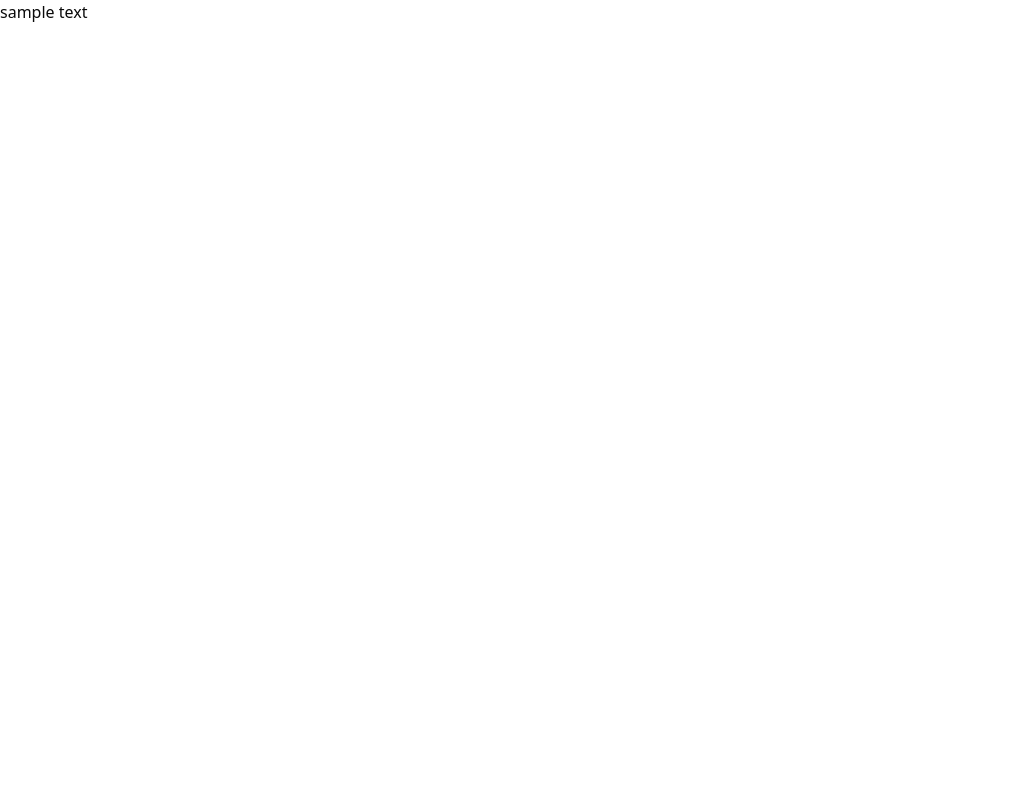
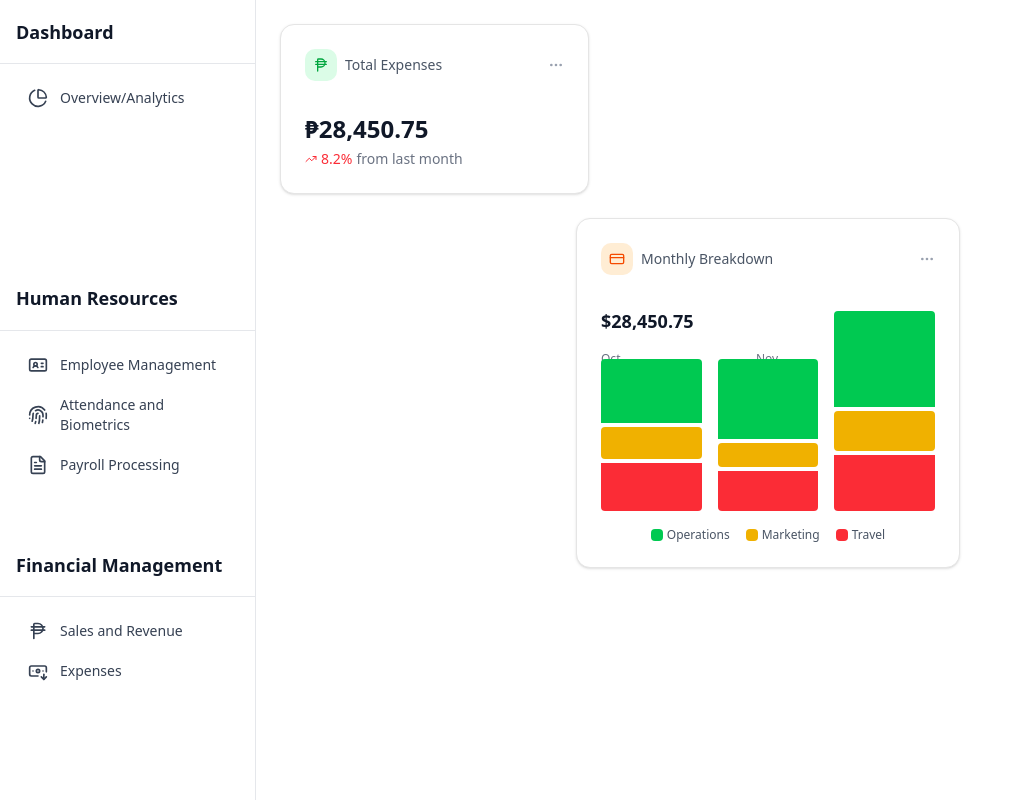
Before and after one commit to JosefDominus/celerity-one, a Next.js app: page /pages/financial-management/expenses in a window 1280 px wide. Shown: the whole page, without its empty margins (0-1023 px from the left). Built offline with nearby package versions, Linux system fonts and the light colour scheme.

Commit message:
added payroll processing 092625

```diff
--- a/src/app/pages/financial-management/expenses/page.js
+++ b/src/app/pages/financial-management/expenses/page.js
@@ -1,15 +1,128 @@
 "use client"
 
 
+import { Card, CardHeader, CardTitle, CardContent } from "@/components/ui/card"
+import Sidebar from "@/components/sidebar"
+import {  CreditCard, MoreHorizontal, PhilippinePeso, TrendingUp } from "lucide-react" // <-- import icons
+
+const chartData = [
+  { month: "January", desktop: 186, mobile: 80 },
+  { month: "February", desktop: 305, mobile: 200 },
+  { month: "March", desktop: 237, mobile: 120 },
+  { month: "April", desktop: 73, mobile: 190 },
+  { month: "May", desktop: 209, mobile: 130 },
+  { month: "June", desktop: 214, mobile: 140 },
+]
+
+const chartConfig = {
+  desktop: { label: "Desktop", color: "#2563eb" },
+  mobile: { label: "Mobile", color: "#60a5fa" },
+}
+
+export default function ExpensesPage() {
+  return (
+    <div className="flex">
+      {/* Sidebar */}
+      <div className="w-64 fixed inset-y-0">
+        <Sidebar />
+      </div>
+
+      {/* Main content */}
+      <div className="flex-1 flex-row ml-64 p-6 space-y-6">
+        {/* Grid Cards */}
+        <div className="grid grid-cols-1 md:grid-cols-2 lg:grid-cols-3 gap-6">
+          {/* Total Expenses */}
+          <Card className="bg-white">
+            <CardHeader className="flex flex-row items-center justify-between space-y-0 pb-2">
+              <CardTitle className="text-sm font-medium text-gray-600 flex items-center gap-2">
+                <div className="w-8 h-8 bg-green-100 rounded-lg flex items-center justify-center">
+                  <PhilippinePeso className="h-4 w-4 text-green-600" />
+                </div>
+                Total Expenses
+              </CardTitle>
+              <MoreHorizontal className="h-4 w-4 text-gray-400" />
+            </CardHeader>
+            <CardContent>
+              <div className="text-2xl font-bold text-gray-900">₱28,450.75</div>
+              <div className="flex items-center text-sm mt-1">
+                <TrendingUp className="h-3 w-3 text-red-500 mr-1" />
+                <span className="text-red-500 font-medium">8.2%</span>
+                <span className="text-gray-500 ml-1">from last month</span>
+              </div>
+            </CardContent>
+          </Card>
+        </div>
 
 
+<Card className="max-w-sm mx-auto">
+            <CardHeader className="flex flex-row items-center justify-between space-y-0 pb-2">
+              <CardTitle className="text-sm font-medium text-gray-600 flex items-center gap-2">
+                <div className="w-8 h-8 bg-orange-100 rounded-lg flex items-center justify-center">
+                  <CreditCard className="h-4 w-4 text-orange-600" />
+                </div>
+                Monthly Breakdown
+              </CardTitle>
+              <MoreHorizontal className="h-4 w-4 text-gray-400" />
+            </CardHeader>
+            <CardContent>
+              <div className="text-lg font-bold text-gray-900 mb-4">$28,450.75</div>
 
-export default function PayrollPage() {
-return(
-<div>
+              {/* Simple Bar Chart */}
+              <div className="space-y-4">
+                <div className="flex items-center justify-between">
+                  <span className="text-xs text-gray-500">Oct</span>
+                  <span className="text-xs text-gray-500">Nov</span>
+                  <span className="text-xs text-gray-500">Dec</span>
+                </div>
 
-sample text
+                <div className="flex items-end justify-between h-32 gap-4">
+                  {/* October */}
+                  <div className="flex flex-col items-center flex-1">
+                    <div className="w-full space-y-1">
+                      <div className="bg-green-500 h-16 rounded-t"></div>
+                      <div className="bg-yellow-500 h-8 rounded"></div>
+                      <div className="bg-red-500 h-12 rounded-b"></div>
+                    </div>
+                  </div>
 
-</div>
-);
+                  {/* November */}
+                  <div className="flex flex-col items-center flex-1">
+                    <div className="w-full space-y-1">
+                      <div className="bg-green-500 h-20 rounded-t"></div>
+                      <div className="bg-yellow-500 h-6 rounded"></div>
+                      <div className="bg-red-500 h-10 rounded-b"></div>
+                    </div>
+                  </div>
+
+                  {/* December */}
+                  <div className="flex flex-col items-center flex-1">
+                    <div className="w-full space-y-1">
+                      <div className="bg-green-500 h-24 rounded-t"></div>
+                      <div className="bg-yellow-500 h-10 rounded"></div>
+                      <div className="bg-red-500 h-14 rounded-b"></div>
+                    </div>
+                  </div>
+                </div>
+
+                {/* Legend */}
+                <div className="flex justify-center gap-4 text-xs">
+                  <div className="flex items-center gap-1">
+                    <div className="w-3 h-3 bg-green-500 rounded"></div>
+                    <span className="text-gray-600">Operations</span>
+                  </div>
+                  <div className="flex items-center gap-1">
+                    <div className="w-3 h-3 bg-yellow-500 rounded"></div>
+                    <span className="text-gray-600">Marketing</span>
+                  </div>
+                  <div className="flex items-center gap-1">
+                    <div className="w-3 h-3 bg-red-500 rounded"></div>
+                    <span className="text-gray-600">Travel</span>
+                  </div>
+                </div>
+              </div>
+            </CardContent>
+          </Card>
+      </div>
+    </div>
+  )
 }
--- a/src/app/pages/human-resource/payroll-processing/page.js
+++ b/src/app/pages/human-resource/payroll-processing/page.js
@@ -4,7 +4,8 @@ import Sidebar from "@/components/sidebar";
 import { Card, CardHeader, CardContent, CardDescription, CardFooter, CardTitle } from "@/components/ui/card";
 import { Table, TableCaption, TableHeader, TableRow, TableBody, TableHead, TableCell } from "@/components/ui/table";
 import { Button } from "@/components/ui/button";
-import { Trash2, UserRoundPen } from "lucide-react";
+import { BadgeCheckIcon, PhilippinePeso, Search, Trash2, UserRoundPen } from "lucide-react";
+import { Badge } from "@/components/ui/badge";
 
 
 
@@ -19,7 +20,7 @@ return(
  <div className="flex-1 ml-64 p-4 md:p-8">
         <Card className="shadow-lg rounded-2xl">
           <CardHeader>
-            <CardTitle>Employee List</CardTitle>
+            <CardTitle>Employee's Payroll</CardTitle>
           </CardHeader>
           <CardContent>
             <Table>
@@ -27,28 +28,31 @@ return(
               <TableHeader>
                 <TableRow>
                   <TableHead className="w-[100px]">Employee ID</TableHead>
-                  <TableHead>First Name</TableHead>
-                  <TableHead>Last Name</TableHead>
-                  <TableHead>Department</TableHead>
-                  <TableHead>Email Address</TableHead>
-                  <TableHead>Position</TableHead>
-                  <TableHead>Hourly Rate</TableHead>
+                  <TableHead>Employee</TableHead>
+                  <TableHead>Paid Hours</TableHead>
+                  <TableHead>Gross Pay</TableHead>
+                  <TableHead>Deductions</TableHead>
+                  <TableHead>Net Pay</TableHead>
+                  <TableHead>Status</TableHead>
                   <TableHead className="text-center">Actions</TableHead>
                 </TableRow>
               </TableHeader>
               <TableBody>
                 <TableRow>
                   <TableCell className="font-medium">0001</TableCell>
-                  <TableCell>Josef Dominic</TableCell>
-                  <TableCell>Valdes</TableCell>
-                  <TableCell>Department</TableCell>
-                  <TableCell>josefcute@gmail.com</TableCell>
-                  <TableCell>Senior Software Engineer</TableCell>
-                  <TableCell>25,000</TableCell>
+                  <TableCell>Josef Dominic Valdes</TableCell>
+                  <TableCell>24 hours</TableCell>
+                  <TableCell>₱ 15,250</TableCell>
+                  <TableCell>₱ 570</TableCell>
+                  <TableCell>₱ 14,680</TableCell>
+                  <TableCell>
+                  <Badge variant="secondary" className="bg-green-500 text-white dark:bg-blue-600">
+                  <BadgeCheckIcon />Paid</Badge>
+                  </TableCell>
                   <TableCell>
                     <div className="flex flex-row justify-center gap-2">
                       <Button variant="outline"><UserRoundPen/>Edit</Button>
-                      <Button variant="destructive"><Trash2/>Delete</Button>
+                      <Button><Search/>View</Button>
                     </div>
                   </TableCell>
                 </TableRow>
--- a/src/components/sidebar.jsx
+++ b/src/components/sidebar.jsx
@@ -23,8 +23,8 @@ const sidebarItems2 = [
 ]
 
 const sidebarItems3 = [
-  { icon: PhilippinePeso, label: "Sales and Revenue", href: "/" },
-  { icon: BanknoteArrowDown, label: "Expenses", href: "/profile" },
+  { icon: PhilippinePeso, label: "Sales and Revenue", href: "/pages/financial-management/sales-and-revenue" },
+  { icon: BanknoteArrowDown, label: "Expenses", href: "/pages/financial-management/expenses" },
 ]
 
 export default function Sidebar({ className = "", ...props }) {
--- /dev/null
+++ b/src/components/ui/badge.jsx
@@ -0,0 +1,44 @@
+import * as React from "react"
+import { Slot } from "@radix-ui/react-slot"
+import { cva } from "class-variance-authority";
+
+import { cn } from "@/lib/utils"
+
+const badgeVariants = cva(
+  "inline-flex items-center justify-center rounded-md border px-2 py-0.5 text-xs font-medium w-fit whitespace-nowrap shrink-0 [&>svg]:size-3 gap-1 [&>svg]:pointer-events-none focus-visible:border-ring focus-visible:ring-ring/50 focus-visible:ring-[3px] aria-invalid:ring-destructive/20 dark:aria-invalid:ring-destructive/40 aria-invalid:border-destructive transition-[color,box-shadow] overflow-hidden",
+  {
+    variants: {
+      variant: {
+        default:
+          "border-transparent bg-primary text-primary-foreground [a&]:hover:bg-primary/90",
+        secondary:
+          "border-transparent bg-secondary text-secondary-foreground [a&]:hover:bg-secondary/90",
+        destructive:
+          "border-transparent bg-destructive text-white [a&]:hover:bg-destructive/90 focus-visible:ring-destructive/20 dark:focus-visible:ring-destructive/40 dark:bg-destructive/60",
+        outline:
+          "text-foreground [a&]:hover:bg-accent [a&]:hover:text-accent-foreground",
+      },
+    },
+    defaultVariants: {
+      variant: "default",
+    },
+  }
+)
+
+function Badge({
+  className,
+  variant,
+  asChild = false,
+  ...props
+}) {
+  const Comp = asChild ? Slot : "span"
+
+  return (
+    <Comp
+      data-slot="badge"
+      className={cn(badgeVariants({ variant }), className)}
+      {...props} />
+  );
+}
+
+export { Badge, badgeVariants }
```
